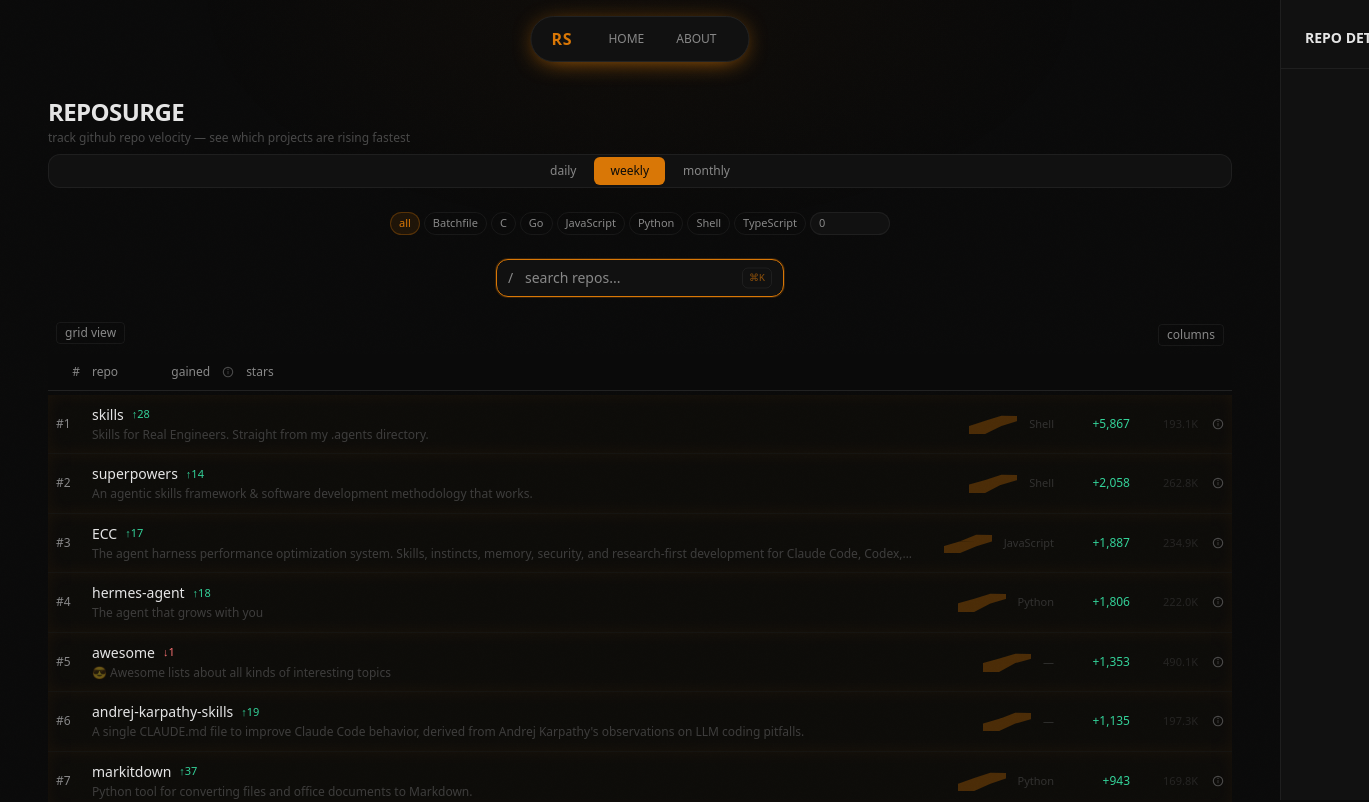
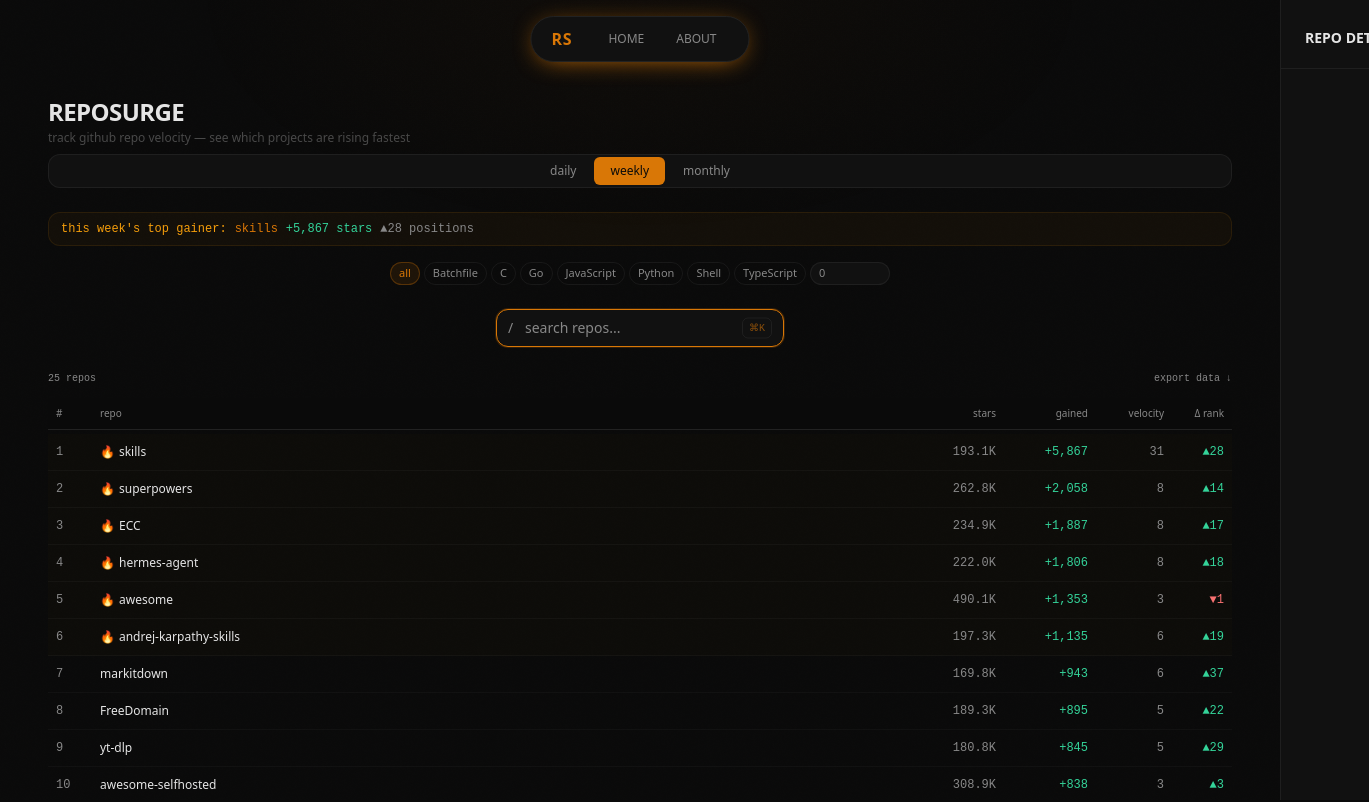
Before and after one commit to mahesh-diwan/RepoSurge, a Next.js app: page /daily in a window 1280 px wide. Shown: the top 802 px of the page, 1369 px wide, since content can reach past the window. Built offline with nearby package versions, Linux system fonts and the light colour scheme; a web font is replaced by a local one.

Commit message:
feat: comparison table with hot indicator, CSV export, weekly highlight

```diff
--- a/components/RepoList.tsx
+++ b/components/RepoList.tsx
@@ -2,11 +2,9 @@
 
 import React, { useState, useMemo, useEffect, useRef } from "react";
 import type { RepoWithVelocity } from "@/lib/db";
-import RepoCard from "./RepoCard";
 import SearchInput from "./SearchInput";
 import Panel from "./Panel";
 import RepoDetail from "./RepoDetail";
-import Tooltip from "./Tooltip";
 import { ToastProvider, useToast } from "./Toast";
 import ShortcutsModal from "./ShortcutsModal";
 
@@ -34,6 +32,25 @@ class RepoListBoundary extends React.Component<{ children: React.ReactNode }, {
   }
 }
 
+function exportCSV(repos: RepoWithVelocity[]) {
+  const headers = ["repo", "stars", "gained", "velocity", "rank_change"];
+  const rows = repos.map((r) => [
+    r.full_name,
+    r.stars.toString(),
+    (r.stars_gained ?? 0).toString(),
+    (r.velocity ?? 0).toString(),
+    (r.rankChange ?? 0).toString(),
+  ]);
+  const csv = [headers, ...rows].map((row) => row.join(",")).join("\n");
+  const blob = new Blob([csv], { type: "text/csv" });
+  const url = URL.createObjectURL(blob);
+  const a = document.createElement("a");
+  a.href = url;
+  a.download = `reposurge-${new Date().toISOString().slice(0, 10)}.csv`;
+  a.click();
+  URL.revokeObjectURL(url);
+}
+
 export default function RepoList({ repos }: { repos: { day: RepoWithVelocity[]; week: RepoWithVelocity[]; month: RepoWithVelocity[] } }) {
   return (
     <ToastProvider>
@@ -49,7 +66,7 @@ function RepoListContent({ repos }: { repos: { day: RepoWithVelocity[]; week: Re
   const [selectedRepo, setSelectedRepo] = useState<string | null>(null);
   const [period, setPeriod] = useState<"day" | "week" | "month">("week");
 
-  type SortKey = "rank" | "name" | "gained" | "stars";
+  type SortKey = "rank" | "name" | "gained" | "stars" | "velocity";
   type SortDir = "asc" | "desc";
 
   const [sortKey, setSortKey] = useState<SortKey | null>(null);
@@ -61,28 +78,7 @@ function RepoListContent({ repos }: { repos: { day: RepoWithVelocity[]; week: Re
   const [focusedIndex, setFocusedIndex] = useState(-1);
   const listRef = useRef<HTMLDivElement>(null);
 
-  const [viewMode, setViewMode] = useState<"list" | "grid">("list");
-  const [visibleColumns, setVisibleColumns] = useState({ rank: true, name: true, gained: true, stars: true });
   const [shortcutsOpen, setShortcutsOpen] = useState(false);
-  const [showHelp, setShowHelp] = useState(true);
-  const [columnMenuOpen, setColumnMenuOpen] = useState(false);
-  const columnMenuRef = useRef<HTMLDivElement>(null);
-
-  useEffect(() => {
-    const t = setTimeout(() => setShowHelp(false), 5000);
-    return () => clearTimeout(t);
-  }, []);
-
-  useEffect(() => {
-    if (!columnMenuOpen) return;
-    const handler = (e: MouseEvent) => {
-      if (columnMenuRef.current && !columnMenuRef.current.contains(e.target as Node)) {
-        setColumnMenuOpen(false);
-      }
-    };
-    document.addEventListener("mousedown", handler);
-    return () => document.removeEventListener("mousedown", handler);
-  }, [columnMenuOpen]);
 
   const allLanguages = useMemo(() => {
     const langs = new Set(currentRepos.map(r => r.language).filter(Boolean));
@@ -116,6 +112,8 @@ function RepoListContent({ repos }: { repos: { day: RepoWithVelocity[]; week: Re
           return ((a.stars_gained ?? 0) - (b.stars_gained ?? 0)) * dir;
         case "stars":
           return (a.stars - b.stars) * dir;
+        case "velocity":
+          return ((a.velocity ?? 0) - (b.velocity ?? 0)) * dir;
         default:
           return 0;
       }
@@ -180,11 +178,6 @@ function RepoListContent({ repos }: { repos: { day: RepoWithVelocity[]; week: Re
 
   return (
     <>
-      {showHelp && (
-        <div className="text-center mb-4">
-          <p className="text-text-muted/50 text-xs">Tip: Press <kbd className="px-1 py-0.5 bg-zinc-800 rounded text-[10px] font-mono border border-zinc-600/50">?</kbd> for keyboard shortcuts</p>
-        </div>
-      )}
 
       <div className="flex justify-center gap-0.5 mb-6 bg-surface rounded-xl p-0.5 border border-white/[0.06]">
         {(["day", "week", "month"] as const).map((p) => (
@@ -199,6 +192,35 @@ function RepoListContent({ repos }: { repos: { day: RepoWithVelocity[]; week: Re
           </button>
         ))}
       </div>
+
+      {
+        period === "week" &&
+          sorted.length > 0 &&
+          (() => {
+            const top = sorted[0];
+            return (
+              <div className="flex items-center gap-2 mb-4 px-3 py-2 rounded-xl bg-amber-500/[0.04] border border-amber-500/10">
+                <span className="text-amber-500 text-xs font-mono">
+                  this week's top gainer:
+                </span>
+                <button
+                  onClick={() => setSelectedRepo(top.slug)}
+                  className="font-mono text-accent text-xs hover:underline cursor-pointer"
+                >
+                  {top.name}
+                </button>
+                <span className="font-mono text-positive text-xs">
+                  +{(top.stars_gained ?? 0).toLocaleString("en-US")} stars
+                </span>
+                {top.rankChange != null && top.rankChange > 0 && (
+                  <span className="font-mono text-text-muted text-xs">
+                    ▲{top.rankChange} positions
+                  </span>
+                )}
+              </div>
+            );
+          })()
+      }
 
       {allLanguages.length > 0 && (
         <div className="flex flex-wrap justify-center gap-1 mb-6">
@@ -244,95 +266,33 @@ function RepoListContent({ repos }: { repos: { day: RepoWithVelocity[]; week: Re
         <SearchInput value={search} onChange={setSearch} autoFocus />
       </div>
 
-      <div className="flex items-center justify-between px-2 mb-2">
+      <div className="flex items-center justify-between mb-3">
+        <span className="font-mono text-text-muted text-[10px]">{sorted.length} repos</span>
         <button
-          onClick={() => setViewMode(v => v === "list" ? "grid" : "list")}
-          className="text-text-muted text-xs hover:text-accent px-2 py-0.5 rounded border border-white/[0.06] hover:border-accent/30 transition-colors cursor-pointer"
-          aria-label={viewMode === "list" ? "Switch to grid view" : "Switch to list view"}
+          onClick={() => exportCSV(sorted)}
+          className="font-mono text-text-muted text-[10px] hover:text-accent transition-colors cursor-pointer"
         >
-          {viewMode === "list" ? "grid" : "list"} view
+          export data ↓
         </button>
-        <div className="relative" ref={columnMenuRef}>
-          <button
-            onClick={() => setColumnMenuOpen(!columnMenuOpen)}
-            className="text-text-muted text-xs hover:text-accent px-2 py-0.5 rounded border border-white/[0.06] hover:border-accent/30 transition-colors cursor-pointer"
-            aria-label="Toggle column visibility"
-          >
-            columns
-          </button>
-          {columnMenuOpen && (
-            <div className="absolute right-0 top-full mt-1 bg-surface border border-zinc-700/50 rounded shadow-lg p-2 z-20 min-w-[120px]">
-              <label className="flex items-center gap-2 text-xs text-text-muted py-1 cursor-pointer hover:text-text-body">
-                <input type="checkbox" checked={visibleColumns.rank} onChange={e => setVisibleColumns(prev => ({ ...prev, rank: e.target.checked }))} /> #
-              </label>
-              <label className="flex items-center gap-2 text-xs text-text-muted py-1 cursor-pointer hover:text-text-body">
-                <input type="checkbox" checked={visibleColumns.name} onChange={e => setVisibleColumns(prev => ({ ...prev, name: e.target.checked }))} /> Name
-              </label>
-              <label className="flex items-center gap-2 text-xs text-text-muted py-1 cursor-pointer hover:text-text-body">
-                <input type="checkbox" checked={visibleColumns.gained} onChange={e => setVisibleColumns(prev => ({ ...prev, gained: e.target.checked }))} /> Gained
-              </label>
-              <label className="flex items-center gap-2 text-xs text-text-muted py-1 cursor-pointer hover:text-text-body">
-                <input type="checkbox" checked={visibleColumns.stars} onChange={e => setVisibleColumns(prev => ({ ...prev, stars: e.target.checked }))} /> Stars
-              </label>
-            </div>
-          )}
-        </div>
       </div>
 
-      <div className="flex items-center gap-3 py-2.5 px-2 text-[10px] sm:text-xs text-text-muted border-b border-border mb-1 sticky top-0 bg-midnight z-10">
-        {visibleColumns.rank && (
-          <Tooltip label="Sort by rank">
-            <button
-              onClick={() => handleSort("rank")}
-              className="w-6 text-right shrink-0 hover:text-accent focus-visible:outline-none focus-visible:ring-2 focus-visible:ring-accent focus-visible:ring-offset-2 focus-visible:ring-offset-surface active:text-accent/70 transition-colors cursor-pointer active:scale-[0.98]"
-              aria-label="Sort by rank"
-            >
+      <div className="flex items-center gap-3 py-2 px-2 text-[10px] font-sans text-text-muted border-b border-border mb-1 sticky top-0 bg-midnight z-10">
+        <button onClick={() => handleSort("rank")} className="w-8 text-left hover:text-accent transition-colors cursor-pointer">
           #{arrow("rank")}
         </button>
-          </Tooltip>
-        )}
-        {visibleColumns.name && (
-          <Tooltip label="Sort alphabetically">
-            <button
-              onClick={() => handleSort("name")}
-              className="flex-1 min-w-0 shrink-0 hover:text-accent focus-visible:outline-none focus-visible:ring-2 focus-visible:ring-accent focus-visible:ring-offset-2 focus-visible:ring-offset-surface active:text-accent/70 transition-colors cursor-pointer active:scale-[0.98] text-left"
-              aria-label="Sort alphabetically"
-            >
+        <button onClick={() => handleSort("name")} className="flex-1 min-w-0 text-left hover:text-accent transition-colors cursor-pointer">
           repo{arrow("name")}
         </button>
-          </Tooltip>
-        )}
-        {visibleColumns.gained && (
-          <Tooltip label="Sort by stars gained">
-            <button
-              onClick={() => handleSort("gained")}
-              className="w-20 text-right shrink-0 hover:text-accent focus-visible:outline-none focus-visible:ring-2 focus-visible:ring-accent focus-visible:ring-offset-2 focus-visible:ring-offset-surface active:text-accent/70 transition-colors cursor-pointer active:scale-[0.98]"
-              aria-label="Sort by stars gained"
-            >
+        <button onClick={() => handleSort("stars")} className="w-20 text-right hover:text-accent transition-colors cursor-pointer hidden sm:block">
+          stars{arrow("stars")}
+        </button>
+        <button onClick={() => handleSort("gained")} className="w-20 text-right hover:text-accent transition-colors cursor-pointer">
           gained{arrow("gained")}
         </button>
-          </Tooltip>
-        )}
-        {visibleColumns.gained && (
-          <Tooltip label="Stars gained over the current period. Calculated as (current stars) - (stars at start of period).">
-            <svg className="w-3 h-3 text-text-muted/50 shrink-0 cursor-help" viewBox="0 0 16 16" fill="currentColor">
-              <path d="M8 1a7 7 0 1 1 0 14A7 7 0 0 1 8 1Zm0 1.5a5.5 5.5 0 1 0 0 11 5.5 5.5 0 0 0 0-11Zm-.5 4h1v4.5h-1V6.5ZM8 5.25a.75.75 0 1 1 0-1.5.75.75 0 0 1 0 1.5Z" />
-            </svg>
-          </Tooltip>
-        )}
-        {visibleColumns.stars && (
-          <div className="hidden sm:block shrink-0 w-16">
-            <Tooltip label="Sort by stars">
-              <button
-                onClick={() => handleSort("stars")}
-                className="w-full text-right hover:text-accent focus-visible:outline-none focus-visible:ring-2 focus-visible:ring-accent focus-visible:ring-offset-2 focus-visible:ring-offset-surface active:text-accent/70 transition-colors cursor-pointer active:scale-[0.98]"
-                aria-label="Sort by stars"
-              >
-                stars{arrow("stars")}
+        <button onClick={() => handleSort("velocity")} className="w-16 text-right hover:text-accent transition-colors cursor-pointer hidden sm:block">
+          velocity{arrow("velocity")}
         </button>
-            </Tooltip>
-          </div>
-        )}
+        <div className="w-12 text-right hidden sm:block">Δ rank</div>
       </div>
 
       {searchFiltered.length === 0 ? (
@@ -346,48 +306,48 @@ function RepoListContent({ repos }: { repos: { day: RepoWithVelocity[]; week: Re
           </button>
         </div>
       ) : (
-        <RepoListBoundary>
-          {viewMode === "grid" ? (
-            <div className="grid grid-cols-2 md:grid-cols-3 gap-2 p-4">
-              {sorted.slice(0, 25).map((repo, i) => (
-                <RepoCard
+        <div ref={listRef}>
+          {sorted.slice(0, 25).map((repo, i) => {
+            const isHot = (repo.stars_gained ?? 0) > 1000;
+            return (
+              <button
                 key={repo.full_name}
-                  rank={repo.rank}
-                  name={repo.name}
-                  slug={repo.slug}
-                  stars={repo.stars}
-                  gained={repo.stars_gained}
-                  language={repo.language ?? ""}
-                  onSelect={setSelectedRepo}
-                  hero={i < 3}
-                  description={repo.description}
-                  rankChange={repo.rankChange}
-                  sparkline={repo.sparkline}
-                  compact
-                />
-              ))}
+                onClick={() => setSelectedRepo(repo.slug)}
+                className={`w-full flex items-center gap-3 py-2.5 px-2 text-left border-b border-white/[0.03] hover:bg-white/[0.01] transition-colors cursor-pointer ${
+                  isHot ? "bg-amber-500/[0.015]" : ""
+                }`}
+              >
+                <span className="font-mono tabular-nums text-text-muted text-xs w-8">
+                  {repo.rank}
+                </span>
+                <span className="flex-1 min-w-0 font-sans text-text-body text-xs truncate">
+                  {isHot && <span className="text-amber-500 mr-1">🔥</span>}
+                  {repo.name}
+                </span>
+                <span className="font-mono tabular-nums text-text-muted text-xs w-20 text-right hidden sm:block">
+                  {(repo.stars / 1000).toFixed(1)}K
+                </span>
+                <span
+                  className={`font-mono tabular-nums text-xs w-20 text-right ${(repo.stars_gained ?? 0) > 0 ? "text-positive" : "text-text-muted/40"}`}
+                >
+                  {repo.stars_gained != null
+                    ? `${repo.stars_gained > 0 ? "+" : ""}${repo.stars_gained.toLocaleString("en-US")}`
+                    : "—"}
+                </span>
+                <span className="font-mono tabular-nums text-text-muted text-xs w-16 text-right hidden sm:block">
+                  {repo.velocity != null ? repo.velocity : "—"}
+                </span>
+                <span
+                  className={`font-mono tabular-nums text-xs w-12 text-right hidden sm:block ${(repo.rankChange ?? 0) > 0 ? "text-positive" : (repo.rankChange ?? 0) < 0 ? "text-negative" : "text-text-muted/40"}`}
+                >
+                  {repo.rankChange != null && repo.rankChange !== 0
+                    ? `${repo.rankChange > 0 ? "▲" : "▼"}${Math.abs(repo.rankChange)}`
+                    : "—"}
+                </span>
+              </button>
+            );
+          })}
         </div>
-          ) : (
-            <div ref={listRef} className="flex flex-col pb-8">
-              {sorted.slice(0, 25).map((repo, i) => (
-                <RepoCard
-                  key={repo.full_name}
-                  rank={repo.rank}
-                  name={repo.name}
-                  slug={repo.slug}
-                  stars={repo.stars}
-                  gained={repo.stars_gained}
-                  language={repo.language ?? ""}
-                  onSelect={setSelectedRepo}
-                  hero={i < 3}
-                  description={repo.description}
-                  rankChange={repo.rankChange}
-                  sparkline={repo.sparkline}
-                />
-              ))}
-            </div>
-          )}
-        </RepoListBoundary>
       )}
 
       <Panel open={!!selectedRepo} onClose={() => setSelectedRepo(null)}>
```
Lines whose indentation alone changed are shown as unchanged.
